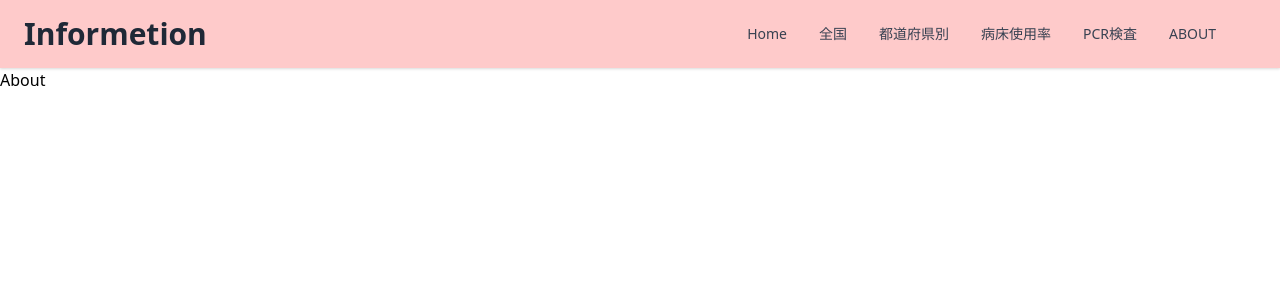
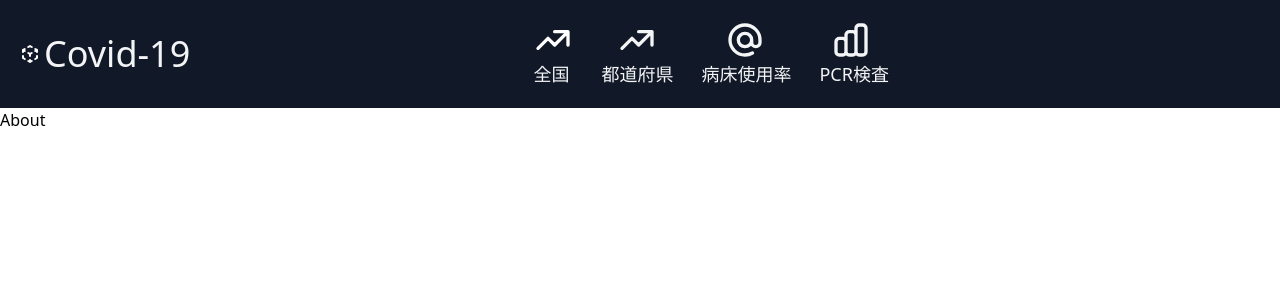
Before and after one commit to AtsuyaSakamoto/Nuxt-corona-app, a Nuxt app: page /about in a window 1280 px wide. Shown: the top 300 px of the page. Built offline with nearby package versions, Linux system fonts and the light colour scheme.

Commit message:
header design

```diff
--- a/components/Header.vue
+++ b/components/Header.vue
@@ -1,33 +1,52 @@
 <template>
-  <nav class="bg-red-200 shadow dark:bg-gray-800">
-    <div
-      class="
-        container
-        px-6
-        py-4
-        mx-auto
-        md:flex md:justify-between md:items-center
-      "
-    >
-      <div class="flex items-center justify-between">
-        <div>
-          <NuxtLink
-            to="/"
-            class="
-              text-2xl
-              font-bold
-              text-gray-800
-              dark:text-white
-              lg:text-3xl
-              hover:text-gray-700
-              dark:hover:text-gray-300
-            "
-            >Informetion</NuxtLink
-          >
-        </div>
+<header class="text-gray-100 body-font bg-gray-900">
+  <div class="container mx-auto flex flex-wrap p-5 flex-col md:flex-row items-center">
+    <a class="flex title-font font-medium items-center text-gray-900 mb-4 md:mb-0">
+      <svg xmlns="http://www.w3.org/2000/svg" class="h-5 w-5 text-white" viewBox="0 0 20 20" fill="currentColor">
+      <path fill-rule="evenodd" d="M9.504 1.132a1 1 0 01.992 0l1.75 1a1 1 0 11-.992 1.736L10 3.152l-1.254.716a1 1 0 11-.992-1.736l1.75-1zM5.618 4.504a1 1 0 01-.372 1.364L5.016 6l.23.132a1 1 0 11-.992 1.736L4 7.723V8a1 1 0 01-2 0V6a.996.996 0 01.52-.878l1.734-.99a1 1 0 011.364.372zm8.764 0a1 1 0 011.364-.372l1.733.99A1.002 1.002 0 0118 6v2a1 1 0 11-2 0v-.277l-.254.145a1 1 0 11-.992-1.736l.23-.132-.23-.132a1 1 0 01-.372-1.364zm-7 4a1 1 0 011.364-.372L10 8.848l1.254-.716a1 1 0 11.992 1.736L11 10.58V12a1 1 0 11-2 0v-1.42l-1.246-.712a1 1 0 01-.372-1.364zM3 11a1 1 0 011 1v1.42l1.246.712a1 1 0 11-.992 1.736l-1.75-1A1 1 0 012 14v-2a1 1 0 011-1zm14 0a1 1 0 011 1v2a1 1 0 01-.504.868l-1.75 1a1 1 0 11-.992-1.736L16 13.42V12a1 1 0 011-1zm-9.618 5.504a1 1 0 011.364-.372l.254.145V16a1 1 0 112 0v.277l.254-.145a1 1 0 11.992 1.736l-1.735.992a.995.995 0 01-1.022 0l-1.735-.992a1 1 0 01-.372-1.364z" clip-rule="evenodd"/>
+      </svg>
+      <span class="ml-1 text-4xl text-gray-100">Covid-19</span>
+    </a>
+
+    <nav class="md:ml-auto md:mr-auto flex flex-wrap items-center text-base justify-center invisible sm:visible">
+      <div class="mr-7">
+      <div>
+        <svg xmlns="http://www.w3.org/2000/svg" class="h-10 w-10 text-white" fill="none" viewBox="0 0 24 24" stroke="currentColor">
+          <path stroke-linecap="round" stroke-linejoin="round" stroke-width="2" d="M13 7h8m0 0v8m0-8l-8 8-4-4-6 6" />
+        </svg>
+      </div>
+        <a class=" hover:text-red-900 text-lg">全国</a>
+      </div>
+      <div class="mr-7">
+      <div>
+        <svg xmlns="http://www.w3.org/2000/svg" class="h-10 w-10 ml-4" fill="none" viewBox="0 0 24 24" stroke="currentColor">
+        <path stroke-linecap="round" stroke-linejoin="round" stroke-width="2" d="M13 7h8m0 0v8m0-8l-8 8-4-4-6 6" />
+        </svg>
+      </div>
+      <a class=" hover:text-gray-900 text-lg">都道府県</a>
+      </div>
+      <div>
+      <div>
+        <svg xmlns="http://www.w3.org/2000/svg" class="h-10 w-10 ml-6" fill="none" viewBox="0 0 24 24" stroke="currentColor">
+        <path stroke-linecap="round" stroke-linejoin="round" stroke-width="2" d="M16 12a4 4 0 10-8 0 4 4 0 008 0zm0 0v1.5a2.5 2.5 0 005 0V12a9 9 0 10-9 9m4.5-1.206a8.959 8.959 0 01-4.5 1.207" />
+        </svg>
+      </div>
+      <a class="mr-7 hover:text-gray-900 text-lg">病床使用率</a>
+      </div>
+      <div>
+      <div>
+        <svg xmlns="http://www.w3.org/2000/svg" class="h-10 w-10 ml-3" fill="none" viewBox="0 0 24 24" stroke="currentColor">
+        <path stroke-linecap="round" stroke-linejoin="round" stroke-width="2" d="M9 19v-6a2 2 0 00-2-2H5a2 2 0 00-2 2v6a2 2 0 002 2h2a2 2 0 002-2zm0 0V9a2 2 0 012-2h2a2 2 0 012 2v10m-6 0a2 2 0 002 2h2a2 2 0 002-2m0 0V5a2 2 0 012-2h2a2 2 0 012 2v14a2 2 0 01-2 2h-2a2 2 0 01-2-2z" />
+        </svg>
+      </div>
+      <a class="mr-7 hover:text-gray-900 text-lg">PCR検査</a>
+      </div>
+    </nav>
+  </div>
+</header>
 
         <!-- Mobile menu button -->
-        <div class="flex md:hidden">
+        <!-- <div class="flex md:hidden">
           <button
             type="button"
             class="
@@ -57,96 +76,5 @@
             </svg>
           </button>
         </div>
-      </div>
-
-      <div class="items-center md:flex">
-        <div class="flex flex-col md:flex-row md:mx-6">
-          <NuxtLink
-            to="/"
-            class="
-              my-1
-              text-sm
-              font-medium
-              text-gray-700
-              dark:text-gray-200
-              hover:text-indigo-500
-              dark:hover:text-indigo-400
-              md:mx-4 md:my-0
-            "
-            >Home</NuxtLink
-          >
-          <NuxtLink
-            to="/data/wholeCountry"
-            class="
-              my-1
-              text-sm
-              font-medium
-              text-gray-700
-              dark:text-gray-200
-              hover:text-indigo-500
-              dark:hover:text-indigo-400
-              md:mx-4 md:my-0
-            "
-            >全国</NuxtLink
-          >
-          <NuxtLink
-            to="/data/prefectures"
-            class="
-              my-1
-              text-sm
-              font-medium
-              text-gray-700
-              dark:text-gray-200
-              hover:text-indigo-500
-              dark:hover:text-indigo-400
-              md:mx-4 md:my-0
-            "
-            >都道府県別</NuxtLink
-          >
-          <NuxtLink
-            to="/data/bedUsage"
-            class="
-              my-1
-              text-sm
-              font-medium
-              text-gray-700
-              dark:text-gray-200
-              hover:text-indigo-500
-              dark:hover:text-indigo-400
-              md:mx-4 md:my-0
-            "
-            >病床使用率</NuxtLink
-          >
-          <NuxtLink
-            to="/data/pcrCorona"
-            class="
-              my-1
-              text-sm
-              font-medium
-              text-gray-700
-              dark:text-gray-200
-              hover:text-indigo-500
-              dark:hover:text-indigo-400
-              md:mx-4 md:my-0
-            "
-            >PCR検査</NuxtLink
-          >
-          <NuxtLink
-            to="/about"
-            class="
-              my-1
-              text-sm
-              font-medium
-              text-gray-700
-              dark:text-gray-200
-              hover:text-indigo-500
-              dark:hover:text-indigo-400
-              md:mx-4 md:my-0
-            "
-            >ABOUT</NuxtLink
-          >
-        </div>
-      </div>
-    </div>
-  </nav>
+      </div> -->
 </template>
```
